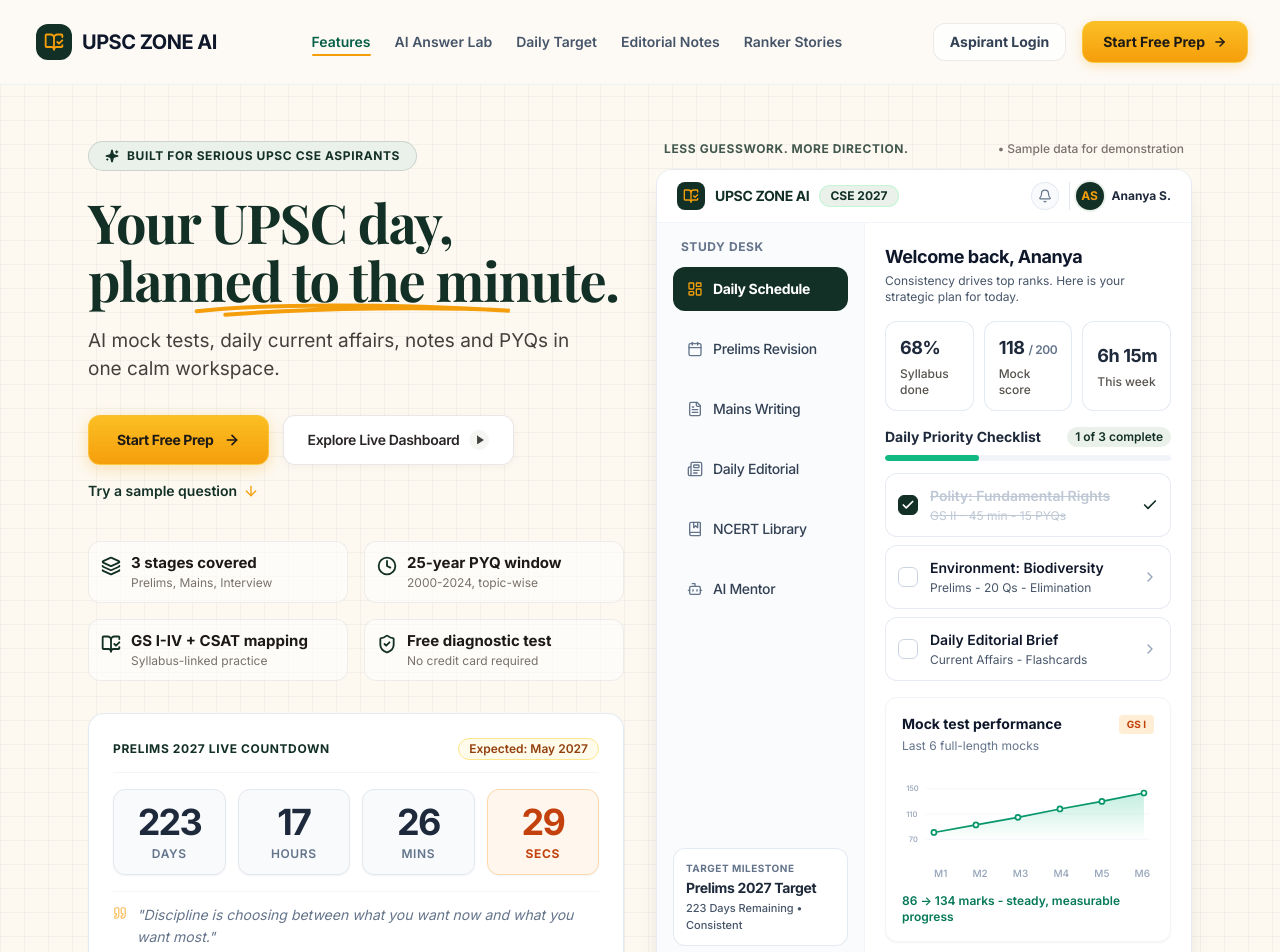
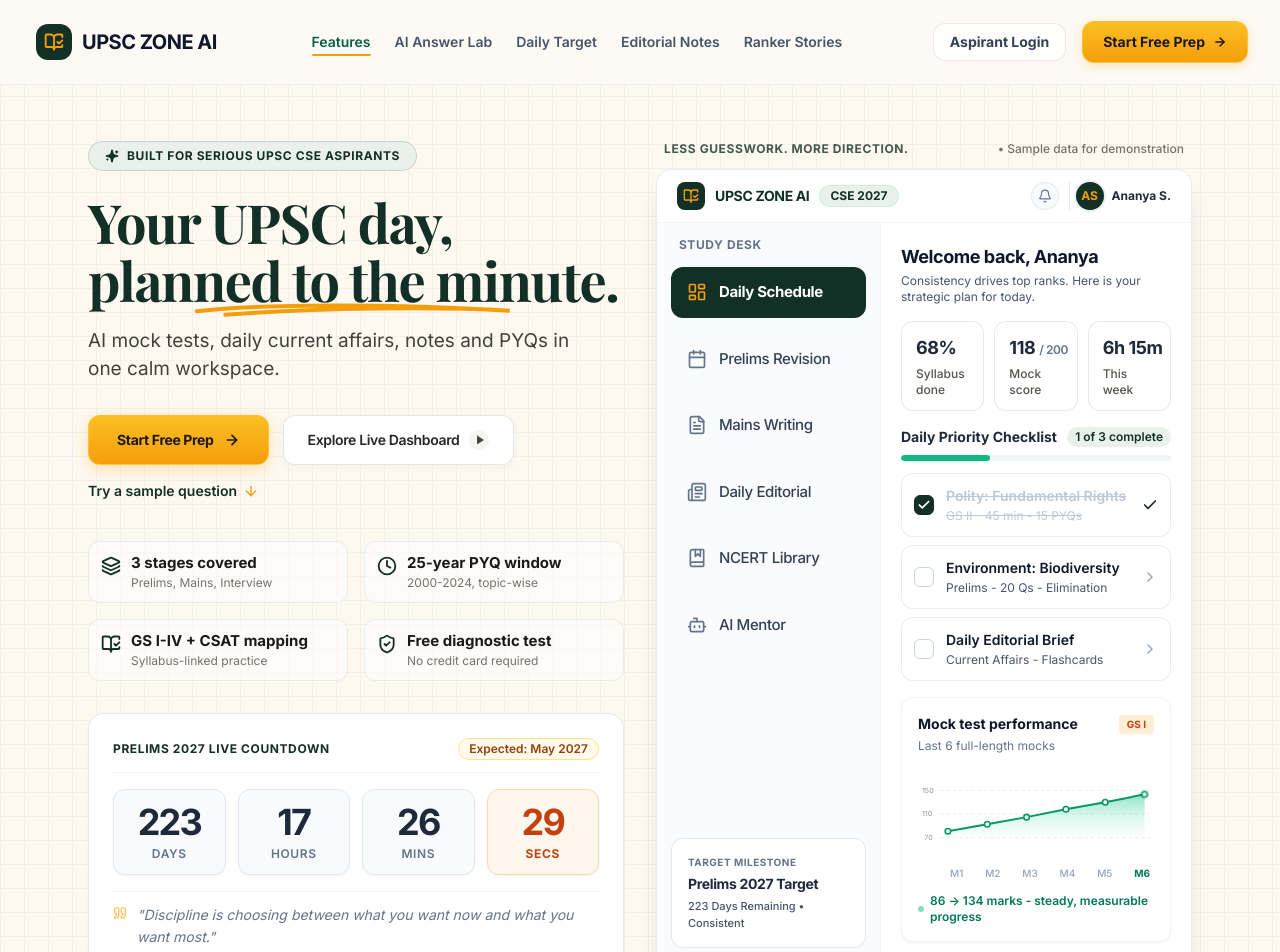
Before and after one commit to Farhaan-Coder/UPSC_WEBPAGE_UPDATED, a React (Vite) app: page / in a window 1280 px wide. Shown: the top 952 px of the page. Built offline with nearby package versions, Linux system fonts and the light colour scheme; a web font is replaced by a local one.

Commit message:
feat(hero): balance sidebar layout and add interactive mock test performance graph

```diff
--- a/src/components/Hero.jsx
+++ b/src/components/Hero.jsx
@@ -55,9 +55,19 @@
   },
 ];
 
+const MOCK_DATA = [
+  { label: 'M1', score: 86, x: 38, y: 67 },
+  { label: 'M2', score: 95, x: 88, y: 58 },
+  { label: 'M3', score: 104, x: 138, y: 49 },
+  { label: 'M4', score: 114, x: 188, y: 39 },
+  { label: 'M5', score: 125, x: 238, y: 30 },
+  { label: 'M6', score: 134, x: 288, y: 20 },
+];
+
 export default function Hero({ onOpenAuth }) {
   const [tasks, setTasks] = useState(initialTasks);
   const [toastMessage, setToastMessage] = useState(null);
+  const [hoveredMockPoint, setHoveredMockPoint] = useState(null);
   const toastTimeoutRef = useRef(null);
   const timeLeft = useCountdown(PRELIMS_DATE);
 
@@ -353,66 +363,66 @@
               <div className="flex flex-col md:flex-row">
                 {/* Navigation Sidebar: semantic <aside> with flex flex-col justify-between to anchor milestone card at bottom */}
                 <aside
-                  className="w-full md:w-48 lg:w-52 shrink-0 bg-slate-50/70 border-r border-slate-100 p-3 sm:p-4 flex flex-col justify-between"
+                  className="w-full md:w-52 lg:w-56 shrink-0 bg-slate-50/70 border-r border-slate-100 p-3.5 sm:p-4.5 flex flex-col justify-between"
                   aria-label="Study Desk Navigation"
                 >
-                  <div>
-                    <span className="text-xs font-bold text-slate-500 tracking-wider px-2 block mb-3 uppercase font-sans">
+                  <div className="flex flex-col">
+                    <span className="text-xs font-bold text-slate-500 tracking-wider px-2 block mb-3.5 uppercase font-sans">
                       STUDY DESK
                     </span>
-                    <ul className="space-y-3.5 sm:space-y-4">
-                      <li className="flex items-center gap-2.5 text-xs sm:text-sm font-bold bg-[#133026] text-white px-3 sm:px-3.5 py-3 rounded-xl shadow-xs transition-all duration-200 cursor-pointer whitespace-nowrap">
-                        <LayoutDashboard className="w-4 h-4 text-[#F59E0B] shrink-0" />
+                    <ul className="flex flex-col gap-4 sm:gap-4.5">
+                      <li className="flex items-center gap-3 text-[14px] sm:text-[15px] font-bold bg-[#133026] text-white px-3.5 sm:px-4 py-3 sm:py-3.5 rounded-xl shadow-xs transition-all duration-200 cursor-pointer whitespace-nowrap">
+                        <LayoutDashboard className="w-5 h-5 text-[#F59E0B] shrink-0" />
                         <span className="tracking-tight">Daily Schedule</span>
                       </li>
                       <li
                         onClick={handleInactiveNavClick}
-                        className="flex items-center gap-2.5 text-xs sm:text-sm font-medium text-slate-700 px-3 sm:px-3.5 py-3 rounded-xl hover:bg-slate-100 hover:text-slate-900 active:scale-95 transition-all duration-200 cursor-pointer group whitespace-nowrap"
+                        className="flex items-center gap-3 text-[14px] sm:text-[15px] font-medium text-slate-700 px-3.5 sm:px-4 py-3 sm:py-3.5 rounded-xl hover:bg-slate-100 hover:text-slate-900 active:scale-95 transition-all duration-200 cursor-pointer group whitespace-nowrap"
                       >
-                        <Calendar className="w-4 h-4 text-slate-500 group-hover:text-slate-700 transition-colors shrink-0" />
+                        <Calendar className="w-5 h-5 text-slate-500 group-hover:text-slate-700 transition-colors shrink-0" />
                         <span className="tracking-tight">Prelims Revision</span>
                       </li>
                       <li
                         onClick={handleInactiveNavClick}
-                        className="flex items-center gap-2.5 text-xs sm:text-sm font-medium text-slate-700 px-3 sm:px-3.5 py-3 rounded-xl hover:bg-slate-100 hover:text-slate-900 active:scale-95 transition-all duration-200 cursor-pointer group whitespace-nowrap"
+                        className="flex items-center gap-3 text-[14px] sm:text-[15px] font-medium text-slate-700 px-3.5 sm:px-4 py-3 sm:py-3.5 rounded-xl hover:bg-slate-100 hover:text-slate-900 active:scale-95 transition-all duration-200 cursor-pointer group whitespace-nowrap"
                       >
-                        <FileText className="w-4 h-4 text-slate-500 group-hover:text-slate-700 transition-colors shrink-0" />
+                        <FileText className="w-5 h-5 text-slate-500 group-hover:text-slate-700 transition-colors shrink-0" />
                         <span className="tracking-tight">Mains Writing</span>
                       </li>
                       <li
                         onClick={handleInactiveNavClick}
-                        className="flex items-center gap-2.5 text-xs sm:text-sm font-medium text-slate-700 px-3 sm:px-3.5 py-3 rounded-xl hover:bg-slate-100 hover:text-slate-900 active:scale-95 transition-all duration-200 cursor-pointer group whitespace-nowrap"
+                        className="flex items-center gap-3 text-[14px] sm:text-[15px] font-medium text-slate-700 px-3.5 sm:px-4 py-3 sm:py-3.5 rounded-xl hover:bg-slate-100 hover:text-slate-900 active:scale-95 transition-all duration-200 cursor-pointer group whitespace-nowrap"
                       >
-                        <Newspaper className="w-4 h-4 text-slate-500 group-hover:text-slate-700 transition-colors shrink-0" />
+                        <Newspaper className="w-5 h-5 text-slate-500 group-hover:text-slate-700 transition-colors shrink-0" />
                         <span className="tracking-tight">Daily Editorial</span>
                       </li>
                       <li
                         onClick={handleInactiveNavClick}
-                        className="flex items-center gap-2.5 text-xs sm:text-sm font-medium text-slate-700 px-3 sm:px-3.5 py-3 rounded-xl hover:bg-slate-100 hover:text-slate-900 active:scale-95 transition-all duration-200 cursor-pointer group whitespace-nowrap"
+                        className="flex items-center gap-3 text-[14px] sm:text-[15px] font-medium text-slate-700 px-3.5 sm:px-4 py-3 sm:py-3.5 rounded-xl hover:bg-slate-100 hover:text-slate-900 active:scale-95 transition-all duration-200 cursor-pointer group whitespace-nowrap"
                       >
-                        <BookMarked className="w-4 h-4 text-slate-500 group-hover:text-slate-700 transition-colors shrink-0" />
+                        <BookMarked className="w-5 h-5 text-slate-500 group-hover:text-slate-700 transition-colors shrink-0" />
                         <span className="tracking-tight">NCERT Library</span>
                       </li>
                       <li
                         onClick={handleInactiveNavClick}
-                        className="flex items-center gap-2.5 text-xs sm:text-sm font-medium text-slate-700 px-3 sm:px-3.5 py-3 rounded-xl hover:bg-slate-100 hover:text-slate-900 active:scale-95 transition-all duration-200 cursor-pointer group whitespace-nowrap"
+                        className="flex items-center gap-3 text-[14px] sm:text-[15px] font-medium text-slate-700 px-3.5 sm:px-4 py-3 sm:py-3.5 rounded-xl hover:bg-slate-100 hover:text-slate-900 active:scale-95 transition-all duration-200 cursor-pointer group whitespace-nowrap"
                       >
-                        <Bot className="w-4 h-4 text-slate-500 group-hover:text-slate-700 transition-colors shrink-0" />
+                        <Bot className="w-5 h-5 text-slate-500 group-hover:text-slate-700 transition-colors shrink-0" />
                         <span className="tracking-tight">AI Mentor</span>
                       </li>
                     </ul>
                   </div>
 
                   {/* Target Milestone Card: Anchored naturally at the bottom baseline with zero dead space below */}
-                  <div className="mt-auto pt-4">
-                    <div className="bg-white border border-slate-200/90 rounded-xl p-3 shadow-2xs hover:shadow-xs transition-all cursor-pointer group">
-                      <span className="text-[10px] font-bold text-slate-500 tracking-wider block mb-0.5 uppercase font-sans">
+                  <div className="mt-auto pt-6">
+                    <div className="bg-white border border-slate-200/90 rounded-xl p-3.5 sm:p-4 shadow-2xs hover:shadow-xs transition-all cursor-pointer group">
+                      <span className="text-[10px] font-bold text-slate-500 tracking-wider block mb-1 uppercase font-sans">
                         TARGET MILESTONE
                       </span>
                       <span className="text-xs sm:text-sm font-sans font-bold text-slate-800 block group-hover:text-[#133026] transition-colors tracking-tight">
                         Prelims {EXAM_YEAR} Target
                       </span>
-                      <span className="text-[11px] text-slate-600 font-medium block mt-0.5">
+                      <span className="text-[11px] text-slate-600 font-medium block mt-1">
                         {timeLeft.days} Days Remaining • Consistent
                       </span>
                     </div>
@@ -520,7 +530,7 @@
                       <p className="text-xs text-slate-500 mt-1">Last 6 full-length mocks</p>
 
                       {/* SVG Line Graph */}
-                      <div className="mt-3 w-full">
+                      <div className="mt-3 w-full relative">
                         <svg
                           className="w-full h-24 overflow-visible"
                           viewBox="0 0 300 90"
@@ -529,23 +539,25 @@
                           aria-label="Mock test score progression graph"
                         >
                           <defs>
+                            {/* Richer Gradient Fill fading from emerald to transparent */}
                             <linearGradient id="greenGradient" x1="0" y1="0" x2="0" y2="1">
-                              <stop offset="0%" stopColor="#10b981" stopOpacity="0.25" />
-                              <stop offset="100%" stopColor="#10b981" stopOpacity="0" />
+                              <stop offset="0%" stopColor="#10b981" stopOpacity="0.45" />
+                              <stop offset="50%" stopColor="#34d399" stopOpacity="0.18" />
+                              <stop offset="100%" stopColor="#10b981" stopOpacity="0.0" />
                             </linearGradient>
                           </defs>
 
-                          {/* Subtle horizontal grid lines & y-axis labels */}
-                          <line x1="28" y1="15" x2="295" y2="15" stroke="#f1f5f9" strokeWidth="1" />
-                          <text x="5" y="18" className="fill-slate-400 text-[9px] font-medium">150</text>
+                          {/* Subtle horizontal dashed grid lines & y-axis labels */}
+                          <line x1="28" y1="15" x2="295" y2="15" stroke="#e2e8f0" strokeWidth="1" strokeDasharray="4 4" />
+                          <text x="5" y="18" className="fill-slate-400 text-[9px] font-medium font-sans">150</text>
 
-                          <line x1="28" y1="45" x2="295" y2="45" stroke="#f1f5f9" strokeWidth="1" />
-                          <text x="5" y="48" className="fill-slate-400 text-[9px] font-medium">110</text>
+                          <line x1="28" y1="45" x2="295" y2="45" stroke="#e2e8f0" strokeWidth="1" strokeDasharray="4 4" />
+                          <text x="5" y="48" className="fill-slate-400 text-[9px] font-medium font-sans">110</text>
 
-                          <line x1="28" y1="75" x2="295" y2="75" stroke="#f1f5f9" strokeWidth="1" />
-                          <text x="8" y="78" className="fill-slate-400 text-[9px] font-medium">70</text>
+                          <line x1="28" y1="75" x2="295" y2="75" stroke="#e2e8f0" strokeWidth="1" strokeDasharray="4 4" />
+                          <text x="8" y="78" className="fill-slate-400 text-[9px] font-medium font-sans">70</text>
 
-                          {/* Soft gradient fill under line */}
+                          {/* Soft rich gradient fill under line */}
                           <path
                             d="M 38 67 L 88 58 L 138 49 L 188 39 L 238 30 L 288 20 L 288 75 L 38 75 Z"
                             fill="url(#greenGradient)"
@@ -556,48 +568,125 @@
                             d="M 38 67 L 88 58 L 138 49 L 188 39 L 238 30 L 288 20"
                             fill="none"
                             stroke="currentColor"
-                            strokeWidth="2"
+                            strokeWidth="2.5"
                             strokeLinecap="round"
                             strokeLinejoin="round"
                             className="text-emerald-600"
                           />
 
-                          {/* 6 data point circles */}
-                          {[
-                            { x: 38, y: 67 },
-                            { x: 88, y: 58 },
-                            { x: 138, y: 49 },
-                            { x: 188, y: 39 },
-                            { x: 238, y: 30 },
-                            { x: 288, y: 20 },
-                          ].map((pt, i) => (
-                            <circle
-                              key={i}
-                              cx={pt.x}
-                              cy={pt.y}
-                              r="3"
-                              fill="white"
-                              stroke="currentColor"
-                              strokeWidth="2"
-                              className="text-emerald-600"
-                            />
-                          ))}
+                          {/* 6 Interactive data point nodes */}
+                          {MOCK_DATA.map((pt, i) => {
+                            const isLatest = i === MOCK_DATA.length - 1;
+                            const isHovered = hoveredMockPoint?.label === pt.label;
+                            return (
+                              <g key={pt.label} className="group/node">
+                                {/* Active Pulse on Current Progress (M6 circle) */}
+                                {isLatest && (
+                                  <g className="pointer-events-none">
+                                    <circle
+                                      cx={pt.x}
+                                      cy={pt.y}
+                                      r="9"
+                                      className="fill-emerald-400/30 animate-ping"
+                                      style={{ transformOrigin: `${pt.x}px ${pt.y}px`, animationDuration: '2.4s' }}
+                                    />
+                                    <circle
+                                      cx={pt.x}
+                                      cy={pt.y}
+                                      r="6.5"
+                                      className="fill-emerald-500/25 animate-pulse"
+                                    />
+                                  </g>
+                                )}
+
+                                {/* Hit area for smooth interaction */}
+                                <circle
+                                  cx={pt.x}
+                                  cy={pt.y}
+                                  r="14"
+                                  fill="transparent"
+                                  className="cursor-pointer"
+                                  onMouseEnter={() => setHoveredMockPoint(pt)}
+                                  onMouseLeave={() => setHoveredMockPoint(null)}
+                                />
+
+                                {/* Interactive Visual Node */}
+                                <circle
+                                  cx={pt.x}
+                                  cy={pt.y}
+                                  r={isHovered ? 5.5 : 3.5}
+                                  fill={isHovered ? '#F59E0B' : 'white'}
+                                  stroke={isHovered ? '#133026' : '#059669'}
+                                  strokeWidth={isHovered ? 2.5 : 2}
+                                  className="cursor-pointer transition-all duration-300 pointer-events-none hover:r-[6px] hover:fill-[#F59E0B] hover:stroke-[#133026]"
+                                />
+                              </g>
+                            );
+                          })}
+
+                          {/* Floating Tooltip displaying exact mock score */}
+                          {hoveredMockPoint && (
+                            <g className="transition-all duration-200 pointer-events-none">
+                              <rect
+                                x={Math.min(Math.max(hoveredMockPoint.x - 22, 28), 248)}
+                                y={hoveredMockPoint.y - 25}
+                                width="44"
+                                height="18"
+                                rx="4"
+                                fill="#133026"
+                                className="drop-shadow-md"
+                              />
+                              <polygon
+                                points={`
+                                  ${hoveredMockPoint.x - 3.5},${hoveredMockPoint.y - 7}
+                                  ${hoveredMockPoint.x + 3.5},${hoveredMockPoint.y - 7}
+                                  ${hoveredMockPoint.x},${hoveredMockPoint.y - 3}
+                                `}
+                                fill="#133026"
+                              />
+                              <text
+                                x={Math.min(Math.max(hoveredMockPoint.x - 22, 28), 248) + 22}
+                                y={hoveredMockPoint.y - 15}
+                                textAnchor="middle"
+                                dominantBaseline="central"
+                                fill="#F59E0B"
+                                className="text-[10px] font-sans font-bold tracking-tight"
+                              >
+                                {hoveredMockPoint.score} m
+                              </text>
+                            </g>
+                          )}
                         </svg>
 
-                        {/* X-axis labels M1 to M6 */}
+                        {/* X-axis labels M1 to M6 with synchronized hover */}
                         <div className="flex justify-between pl-8 pr-1 text-[10px] text-slate-400 font-medium mt-1">
-                          <span>M1</span>
-                          <span>M2</span>
-                          <span>M3</span>
-                          <span>M4</span>
-                          <span>M5</span>
-                          <span>M6</span>
+                          {MOCK_DATA.map((pt) => {
+                            const isHovered = hoveredMockPoint?.label === pt.label;
+                            const isLatest = pt.label === 'M6';
+                            return (
+                              <span
+                                key={pt.label}
+                                className={`transition-all duration-200 cursor-pointer ${
+                                  isHovered
+                                    ? 'text-[#133026] font-bold scale-110'
+                                    : isLatest
+                                    ? 'text-emerald-700 font-bold'
+                                    : 'hover:text-slate-700'
+                                }`}
+                                onMouseEnter={() => setHoveredMockPoint(pt)}
+                                onMouseLeave={() => setHoveredMockPoint(null)}
+                              >
+                                {pt.label}
+                              </span>
+                            );
+                          })}
                         </div>
                       </div>
 
-                      {/* Footer trend text */}
-                      <div className="text-xs font-semibold text-emerald-700 mt-3">
-                        86 → 134 marks - steady, measurable progress
+                      {/* Footer trend text with active pulse indicator */}
+                      <div className="text-xs font-semibold text-emerald-700 mt-3 flex items-center gap-1.5">
+                        <span className="w-1.5 h-1.5 rounded-full bg-emerald-500 animate-pulse shrink-0" />
+                        <span>86 → 134 marks - steady, measurable progress</span>
                       </div>
                     </div>
                   </div>
```
